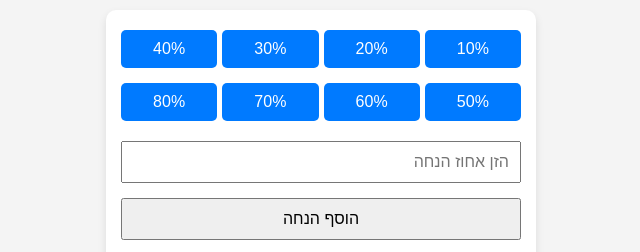
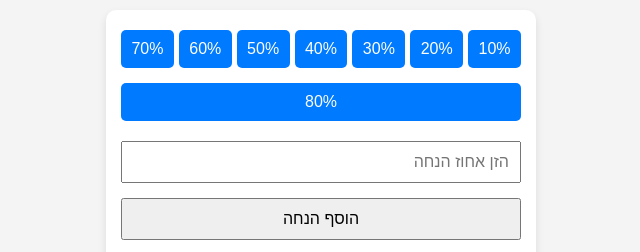
Before and after one commit to Sportyman/discounts, a plain HTML site: page index.html in a window 1280 px wide. Shown: the top 252 px of the page, without its empty margins (319-959 px from the left). Drawn offline with Linux system fonts and the light colour scheme.

Commit message:
Update index.html

```diff
--- a/index.html
+++ b/index.html
@@ -158,7 +158,7 @@
             font-size: 1rem;
             border-radius: 5px;
             cursor: pointer;
-            flex: 1 1 calc(25% - 10px); /* 4 כפתורים בשורה */
+            flex: 1 1 calc(12.5% - 10px); /* 8 כפתורים בשורה */
         }
 
         /* הודעת הוראות להוספת קיצור דרך */
```
